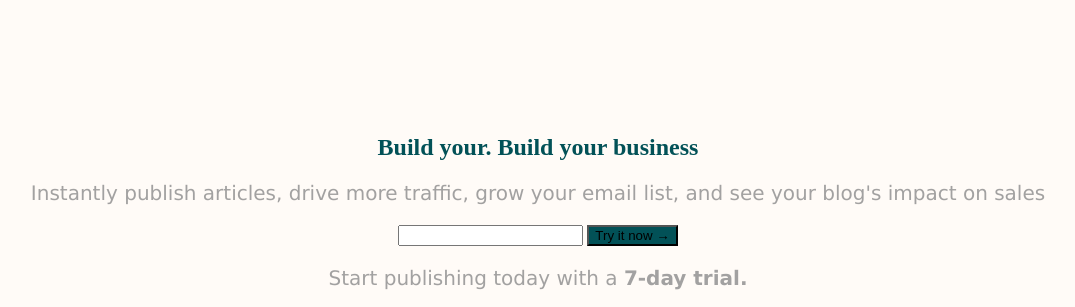
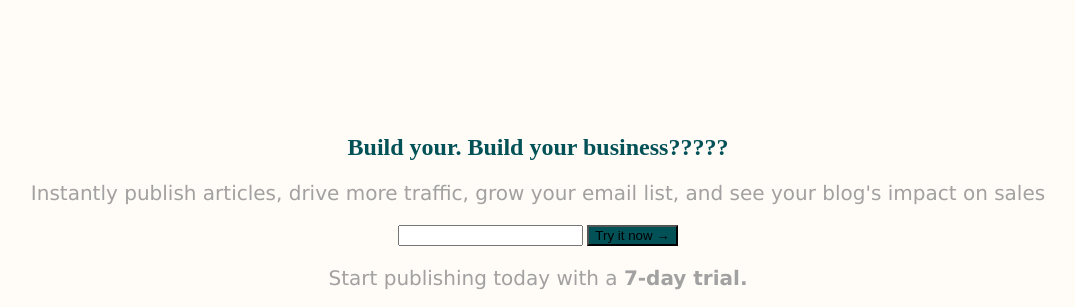
Before and after one commit to AdalCat/PrimeroBedu, a plain HTML site: page index.html in a window 1280 px wide. Shown: the part 960-1267 px from the top of the page, without its empty margins (102-1177 px from the left). Drawn offline with Linux system fonts and the light colour scheme.

Commit message:
Sesion 4

```diff
--- a/index.html
+++ b/index.html
@@ -64,7 +64,7 @@
     </section>
 
     <section class="main">
-        <h1>Build your. Build your business</h1>
+        <h1>Build your. Build your business?????</h1>
         <p>Instantly publish articles, drive more traffic, grow your email list, and see your blog's impact on sales</p>
         <form>
           <input type="email" />
```
